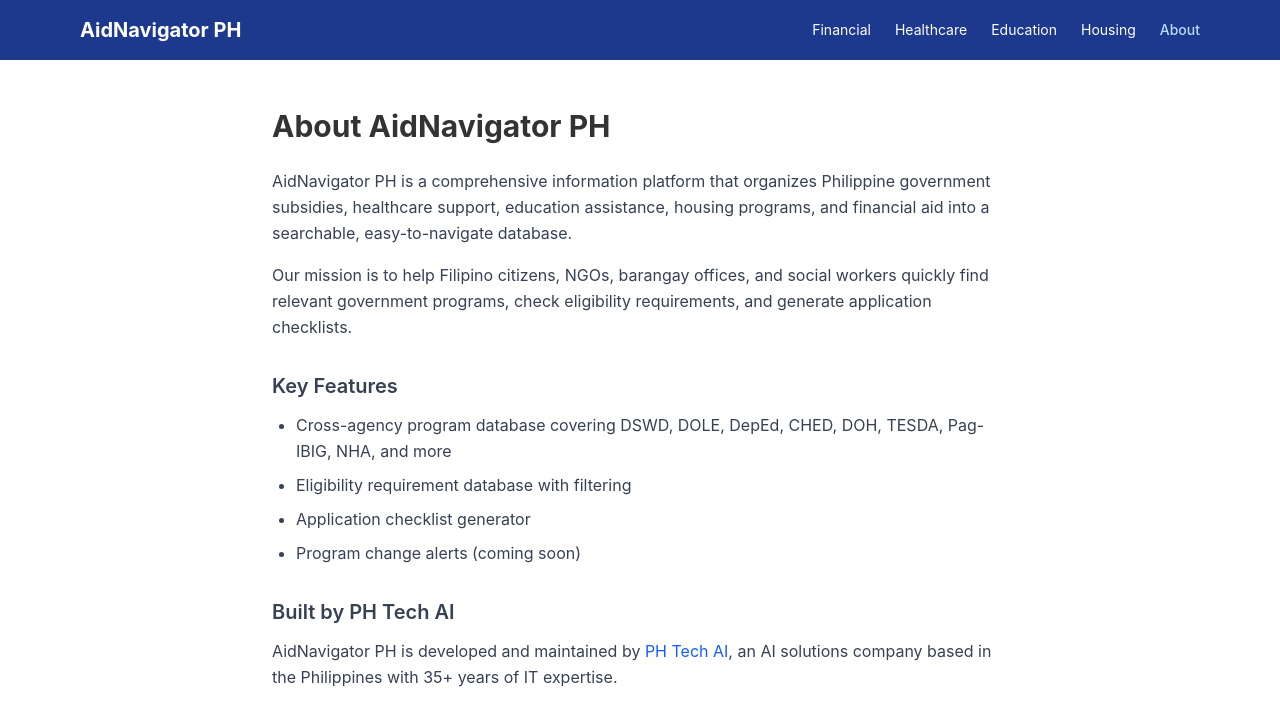
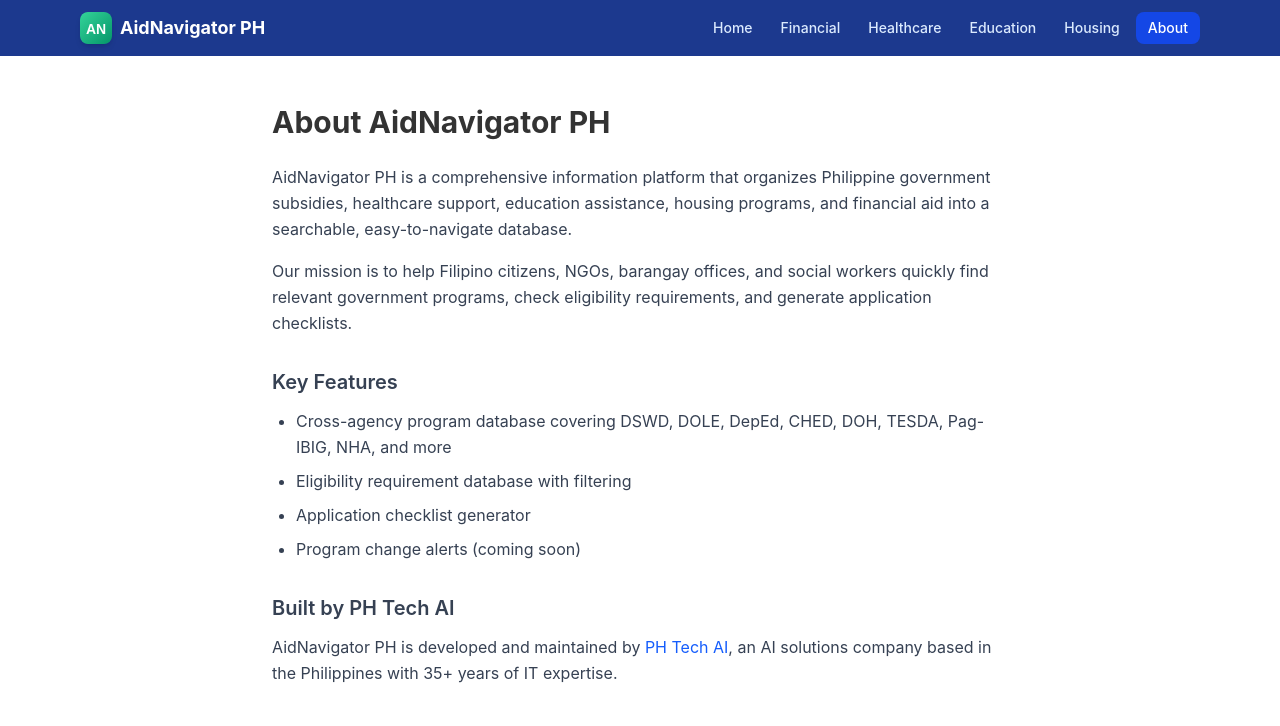
Before and after one commit to a-yama100/aidnavigator-ph, a Next.js app: page /about in a window 1280 px wide. Shown: the top 726 px of the page. Built offline with nearby package versions, Linux system fonts and the light colour scheme.

Commit message:
feat: add favicon.svg, shared Navbar component with icon, remove inline headers from all pages

```diff
--- a/app/about/page.tsx
+++ b/app/about/page.tsx
@@ -8,18 +8,6 @@
 export default function AboutPage() {
   return (
     <div className="min-h-screen">
-      <header className="bg-blue-900 text-white">
-        <div className="max-w-6xl mx-auto px-4 py-4 flex items-center justify-between">
-          <Link href="/" className="text-xl font-bold">AidNavigator PH</Link>
-          <nav className="hidden md:flex gap-6 text-sm">
-            <Link href="/programs/financial" className="hover:text-blue-200">Financial</Link>
-            <Link href="/programs/health" className="hover:text-blue-200">Healthcare</Link>
-            <Link href="/programs/education" className="hover:text-blue-200">Education</Link>
-            <Link href="/programs/housing" className="hover:text-blue-200">Housing</Link>
-            <Link href="/about" className="text-blue-200 font-medium">About</Link>
-          </nav>
-        </div>
-      </header>
 
       <main className="max-w-3xl mx-auto px-4 py-12">
         <h1 className="text-3xl font-bold mb-6">About AidNavigator PH</h1>
--- a/app/layout.tsx
+++ b/app/layout.tsx
@@ -1,5 +1,6 @@
 import type { Metadata } from "next"
 import "./globals.css"
+import { Navbar } from "@/components/Navbar"
 
 export const metadata: Metadata = {
   metadataBase: new URL("https://aid.phtechai.com"),
@@ -24,6 +25,7 @@
   return (
     <html lang="en">
       <body className="font-sans antialiased bg-white text-gray-900">
+        <Navbar />
         {children}
       </body>
     </html>
--- a/app/page.tsx
+++ b/app/page.tsx
@@ -35,18 +35,6 @@
   return (
     <div className="min-h-screen">
       {/* Header */}
-      <header className="bg-blue-900 text-white">
-        <div className="max-w-6xl mx-auto px-4 py-4 flex items-center justify-between">
-          <Link href="/" className="text-xl font-bold">AidNavigator PH</Link>
-          <nav className="hidden md:flex gap-6 text-sm">
-            <Link href="/programs/financial" className="hover:text-blue-200">Financial</Link>
-            <Link href="/programs/health" className="hover:text-blue-200">Healthcare</Link>
-            <Link href="/programs/education" className="hover:text-blue-200">Education</Link>
-            <Link href="/programs/housing" className="hover:text-blue-200">Housing</Link>
-            <Link href="/about" className="hover:text-blue-200">About</Link>
-          </nav>
-        </div>
-      </header>
 
       {/* Hero */}
       <section className="bg-gradient-to-b from-blue-900 to-blue-700 text-white py-16 px-4">
--- a/app/programs/education/page.tsx
+++ b/app/programs/education/page.tsx
@@ -8,18 +8,6 @@
 export default function EducationProgramsPage() {
   return (
     <div className="min-h-screen">
-      <header className="bg-blue-900 text-white">
-        <div className="max-w-6xl mx-auto px-4 py-4 flex items-center justify-between">
-          <Link href="/" className="text-xl font-bold">AidNavigator PH</Link>
-          <nav className="hidden md:flex gap-6 text-sm">
-            <Link href="/programs/financial" className="hover:text-blue-200">Financial</Link>
-            <Link href="/programs/health" className="hover:text-blue-200">Healthcare</Link>
-            <Link href="/programs/education" className="hover:text-blue-200">Education</Link>
-            <Link href="/programs/housing" className="hover:text-blue-200">Housing</Link>
-            <Link href="/about" className="hover:text-blue-200">About</Link>
-          </nav>
-        </div>
-      </header>
 
       <main className="max-w-4xl mx-auto px-4 py-12">
         <h1 className="text-3xl font-bold mb-4">Education & Scholarship Programs</h1>
--- a/app/programs/financial/page.tsx
+++ b/app/programs/financial/page.tsx
@@ -8,18 +8,6 @@
 export default function FinancialProgramsPage() {
   return (
     <div className="min-h-screen">
-      <header className="bg-blue-900 text-white">
-        <div className="max-w-6xl mx-auto px-4 py-4 flex items-center justify-between">
-          <Link href="/" className="text-xl font-bold">AidNavigator PH</Link>
-          <nav className="hidden md:flex gap-6 text-sm">
-            <Link href="/programs/financial" className="hover:text-blue-200">Financial</Link>
-            <Link href="/programs/health" className="hover:text-blue-200">Healthcare</Link>
-            <Link href="/programs/education" className="hover:text-blue-200">Education</Link>
-            <Link href="/programs/housing" className="hover:text-blue-200">Housing</Link>
-            <Link href="/about" className="hover:text-blue-200">About</Link>
-          </nav>
-        </div>
-      </header>
 
       <main className="max-w-4xl mx-auto px-4 py-12">
         <h1 className="text-3xl font-bold mb-4">Financial Aid Programs</h1>
--- a/app/programs/health/page.tsx
+++ b/app/programs/health/page.tsx
@@ -8,18 +8,6 @@
 export default function HealthProgramsPage() {
   return (
     <div className="min-h-screen">
-      <header className="bg-blue-900 text-white">
-        <div className="max-w-6xl mx-auto px-4 py-4 flex items-center justify-between">
-          <Link href="/" className="text-xl font-bold">AidNavigator PH</Link>
-          <nav className="hidden md:flex gap-6 text-sm">
-            <Link href="/programs/financial" className="hover:text-blue-200">Financial</Link>
-            <Link href="/programs/health" className="hover:text-blue-200">Healthcare</Link>
-            <Link href="/programs/education" className="hover:text-blue-200">Education</Link>
-            <Link href="/programs/housing" className="hover:text-blue-200">Housing</Link>
-            <Link href="/about" className="hover:text-blue-200">About</Link>
-          </nav>
-        </div>
-      </header>
 
       <main className="max-w-4xl mx-auto px-4 py-12">
         <h1 className="text-3xl font-bold mb-4">Healthcare Programs</h1>
--- a/app/programs/housing/page.tsx
+++ b/app/programs/housing/page.tsx
@@ -8,18 +8,6 @@
 export default function HousingProgramsPage() {
   return (
     <div className="min-h-screen">
-      <header className="bg-blue-900 text-white">
-        <div className="max-w-6xl mx-auto px-4 py-4 flex items-center justify-between">
-          <Link href="/" className="text-xl font-bold">AidNavigator PH</Link>
-          <nav className="hidden md:flex gap-6 text-sm">
-            <Link href="/programs/financial" className="hover:text-blue-200">Financial</Link>
-            <Link href="/programs/health" className="hover:text-blue-200">Healthcare</Link>
-            <Link href="/programs/education" className="hover:text-blue-200">Education</Link>
-            <Link href="/programs/housing" className="hover:text-blue-200">Housing</Link>
-            <Link href="/about" className="hover:text-blue-200">About</Link>
-          </nav>
-        </div>
-      </header>
 
       <main className="max-w-4xl mx-auto px-4 py-12">
         <h1 className="text-3xl font-bold mb-4">Housing Programs</h1>
--- /dev/null
+++ b/components/Navbar.tsx
@@ -0,0 +1,82 @@
+"use client"
+import Link from "next/link"
+import Image from "next/image"
+import { usePathname } from "next/navigation"
+import { useState } from "react"
+
+export function Navbar() {
+  const pathname = usePathname()
+  const [isOpen, setIsOpen] = useState(false)
+
+  const isActive = (path: string) => {
+    if (path === "/") return pathname === "/"
+    return pathname.startsWith(path)
+  }
+
+  const linkClass = (path: string) => {
+    const base = "px-3 py-1.5 rounded-lg text-sm font-medium transition-all duration-200"
+    if (isActive(path)) {
+      return base + " bg-blue-700 text-white"
+    }
+    return base + " text-blue-100 hover:bg-blue-800 hover:text-white"
+  }
+
+  const mobileLinkClass = (path: string) => {
+    const base = "block px-4 py-3 text-sm font-medium transition-all duration-200"
+    if (isActive(path)) {
+      return base + " bg-blue-700 text-white"
+    }
+    return base + " text-blue-100 hover:bg-blue-800"
+  }
+
+  return (
+    <nav className="bg-blue-900 sticky top-0 z-50">
+      <div className="max-w-6xl mx-auto px-4">
+        <div className="flex items-center justify-between h-14">
+          <Link href="/" className="flex items-center space-x-2 group">
+            <Image
+              src="/favicon.svg"
+              alt="AidNavigator PH"
+              width={32}
+              height={32}
+              className="rounded-lg shadow-md group-hover:shadow-lg transition-shadow"
+            />
+            <span className="font-bold text-white group-hover:text-blue-200 transition-colors text-sm sm:text-lg">
+              AidNavigator PH
+            </span>
+          </Link>
+          <div className="hidden md:flex items-center space-x-1">
+            <Link href="/" className={linkClass("/")}>Home</Link>
+            <Link href="/programs/financial" className={linkClass("/programs/financial")}>Financial</Link>
+            <Link href="/programs/health" className={linkClass("/programs/health")}>Healthcare</Link>
+            <Link href="/programs/education" className={linkClass("/programs/education")}>Education</Link>
+            <Link href="/programs/housing" className={linkClass("/programs/housing")}>Housing</Link>
+            <Link href="/about" className={linkClass("/about")}>About</Link>
+          </div>
+          <button
+            onClick={() => setIsOpen(!isOpen)}
+            className="md:hidden p-2 rounded-lg text-blue-100 hover:bg-blue-800"
+          >
+            <svg className="w-6 h-6" fill="none" stroke="currentColor" viewBox="0 0 24 24">
+              {isOpen ? (
+                <path strokeLinecap="round" strokeLinejoin="round" strokeWidth={2} d="M6 18L18 6M6 6l12 12" />
+              ) : (
+                <path strokeLinecap="round" strokeLinejoin="round" strokeWidth={2} d="M4 6h16M4 12h16M4 18h16" />
+              )}
+            </svg>
+          </button>
+        </div>
+      </div>
+      {isOpen && (
+        <div className="md:hidden border-t border-blue-800">
+          <Link href="/" className={mobileLinkClass("/")} onClick={() => setIsOpen(false)}>Home</Link>
+          <Link href="/programs/financial" className={mobileLinkClass("/programs/financial")} onClick={() => setIsOpen(false)}>Financial</Link>
+          <Link href="/programs/health" className={mobileLinkClass("/programs/health")} onClick={() => setIsOpen(false)}>Healthcare</Link>
+          <Link href="/programs/education" className={mobileLinkClass("/programs/education")} onClick={() => setIsOpen(false)}>Education</Link>
+          <Link href="/programs/housing" className={mobileLinkClass("/programs/housing")} onClick={() => setIsOpen(false)}>Housing</Link>
+          <Link href="/about" className={mobileLinkClass("/about")} onClick={() => setIsOpen(false)}>About</Link>
+        </div>
+      )}
+    </nav>
+  )
+}
```
Also changed, not shown: public/favicon.svg (added).
